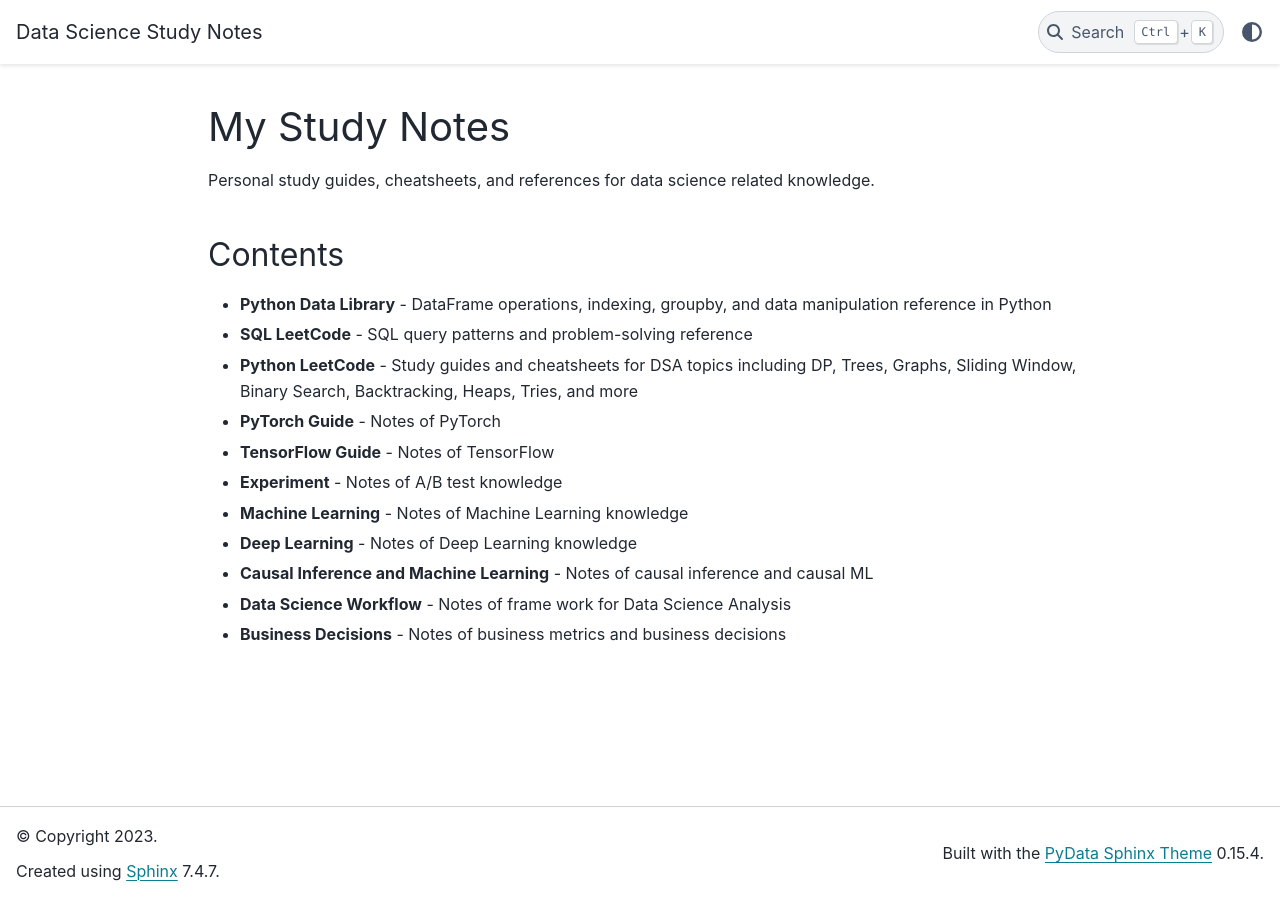
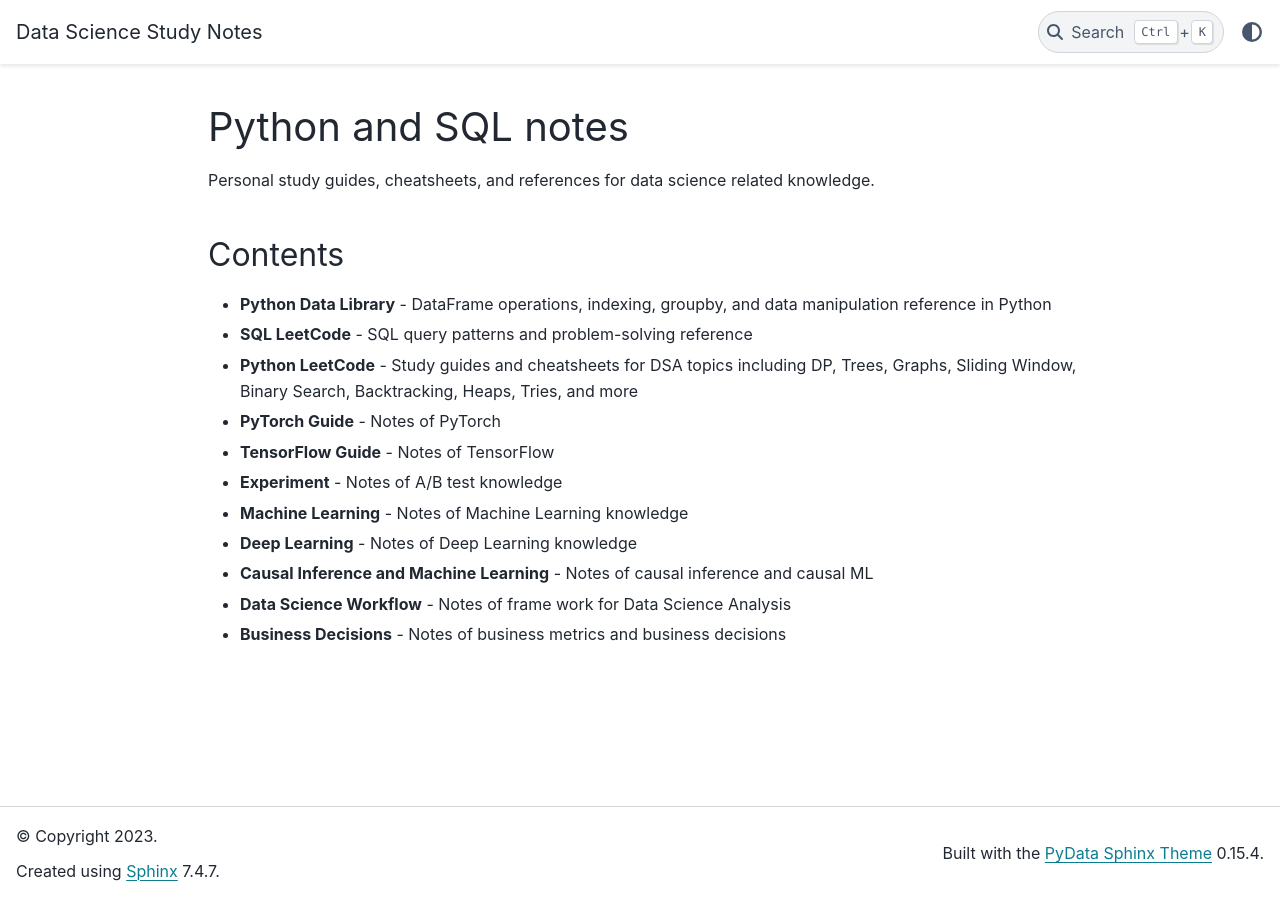
Before and after one commit to KelinZhong/StudyNotes, a Jupyter Book: the page built from intro.md, in a window 1280 px wide. Built offline with Jupyter Book 1.0.4 settings and Sphinx 7.4.7 and the PyData theme 0.15.4, drawn with Linux system fonts in a browser that asks for light colours; pages that are not in the unit, such as notebooks, are missing from menus.

Commit message:
update title

```diff
--- a/intro.md
+++ b/intro.md
@@ -1,4 +1,4 @@
-# My Study Notes
+# Python and SQL notes
 
 Personal study guides, cheatsheets, and references for data science related knowledge.
 
```
